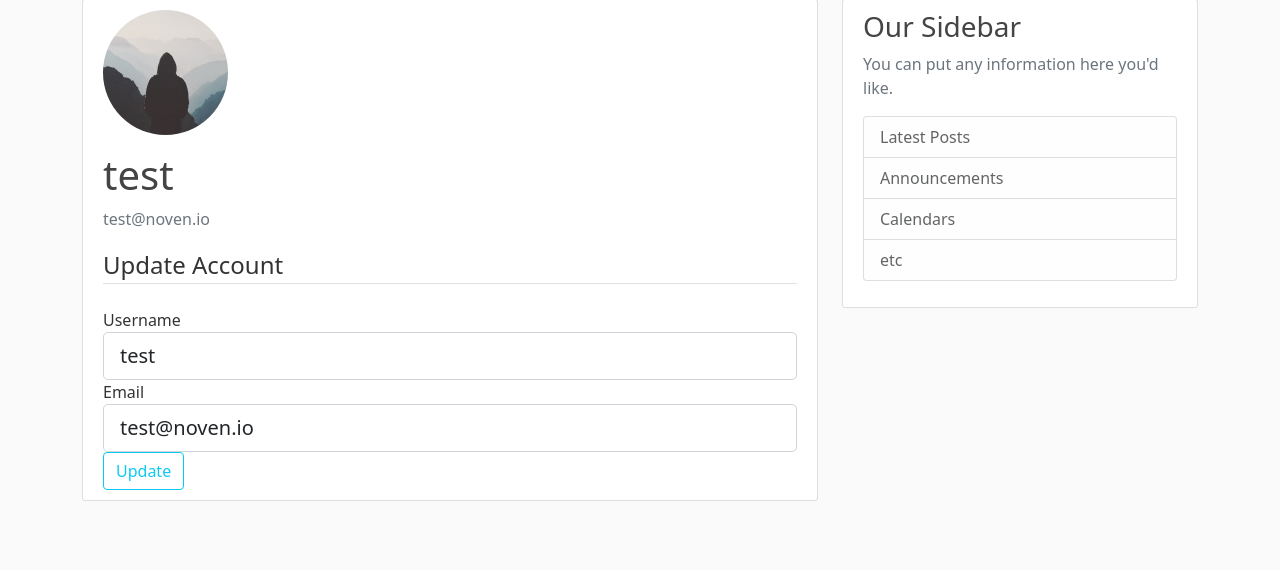
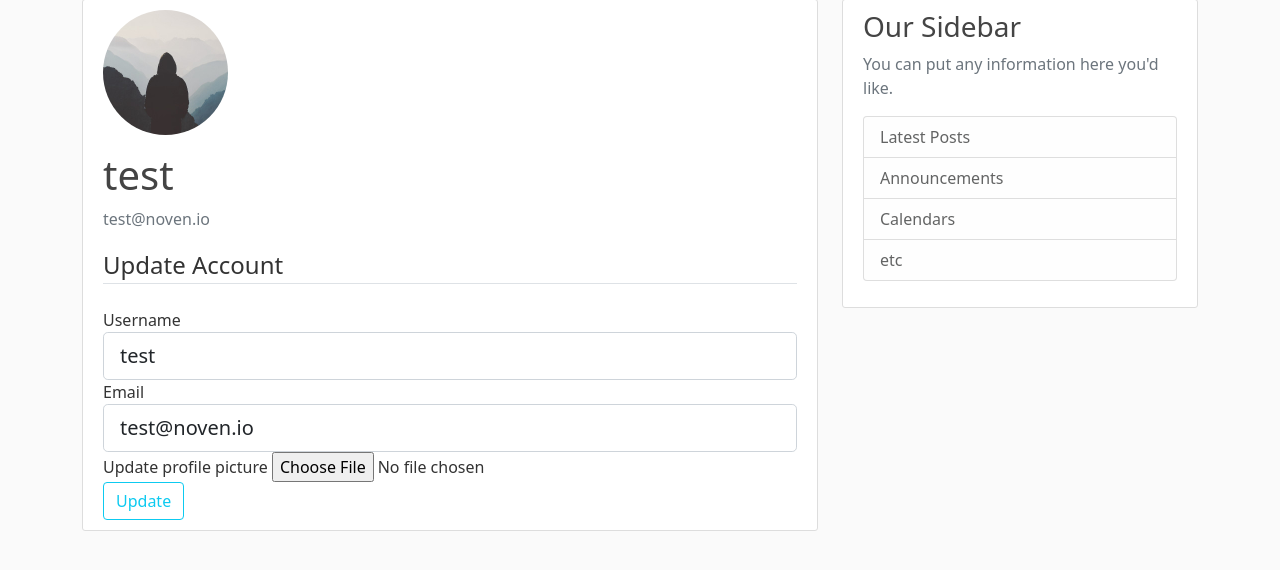
Before and after one commit to jcarlos20/python_blog, a Flask app: page /account in a window 1280 px wide. Shown: the part 81-651 px from the top of the page. Run offline with Flask 2, Linux system fonts and the light colour scheme; the first user in the database is signed in; some libraries are stand-ins or nearby versions.

Commit message:
Profile picture added

```diff
--- a/flaskblog/forms.py
+++ b/flaskblog/forms.py
@@ -1,4 +1,5 @@
 from flask_wtf import FlaskForm
+from flask_wtf.file import FileField, FileAllowed
 from wtforms import StringField, PasswordField, SubmitField, BooleanField
 from wtforms.validators import DataRequired, Length, Email, EqualTo, ValidationError
 from flaskblog.models import User
@@ -30,6 +31,7 @@ class LoginForm(FlaskForm):
 class UpdateAccountForm(FlaskForm):
     username = StringField('Username', validators=[DataRequired(), Length(min=2, max=20)])
     email = StringField('Email', validators=[DataRequired(), Email()])
+    picture = FileField('Update profile picture', validators=[FileAllowed(['jpg', 'png'])])
     submit = SubmitField('Update')
 
     def validate_username(self, username):
--- a/flaskblog/routes.py
+++ b/flaskblog/routes.py
@@ -1,8 +1,11 @@
+import secrets
+import os
 from flask import render_template, url_for, flash, redirect, request
 from flaskblog import app, db, bcrypt
 from flaskblog.forms import RegistrationForm, LoginForm, UpdateAccountForm
 from flaskblog.models import User, Post
 from flask_login import login_user, current_user, logout_user, login_required
+from PIL import Image
 
 posts = [
     {
@@ -65,11 +68,25 @@ def logout():
     logout_user()
     return redirect(url_for('home'))
 
+def save_picture(form_picture):
+    random_hex = secrets.token_hex(8)
+    _, f_ext = os.path.splitext(form_picture.filename)
+    picture_fn = random_hex+f_ext
+    picture_path = os.path.join(app.root_path, 'static/profile_pics', picture_fn)
+    output_size=(125, 125)
+    i=Image.open(form_picture)
+    i.thumbnail(output_size)
+    i.save(picture_path)
+    return picture_fn
+
 @app.route("/account", methods=['GET', 'POST'])
 @login_required
 def account():
     form=UpdateAccountForm()
     if form.validate_on_submit():
+        if form.picture.data:
+            picture_file=save_picture(form.picture.data)
+            current_user.image_file=picture_file
         current_user.username=form.username.data
         current_user.email=form.email.data
         db.session.commit()
--- a/flaskblog/templates/account.html
+++ b/flaskblog/templates/account.html
@@ -38,6 +38,15 @@
                         {{form.email(class="form-control form-control-lg")}}
                     {% endif %}
                 </div>
+                <div class="form-group">
+                    {{ form.picture.label() }}
+                    {{ form.picture(class="form-control-file") }}
+                    {% if form.picture.errors %}
+                        {% for error in form.picture.errors %}
+                                <span class="text-danger">{{error}}</span><br>
+                        {% endfor %}
+                    {% endif %}
+                </div>
             </fieldset>
             <div class="form-group">
                 {{form.submit(class="btn btn-outline-info")}}
```
Also changed, not shown: other parts of flaskblog/templates/account.html (+1 -1 lines), flaskblog/site.db, flaskblog/static/profile_pics/2f84c722c3c7e51f.jpg (added), flaskblog/static/profile_pics/d55ef7bf90b1f26e.jpg (added).
